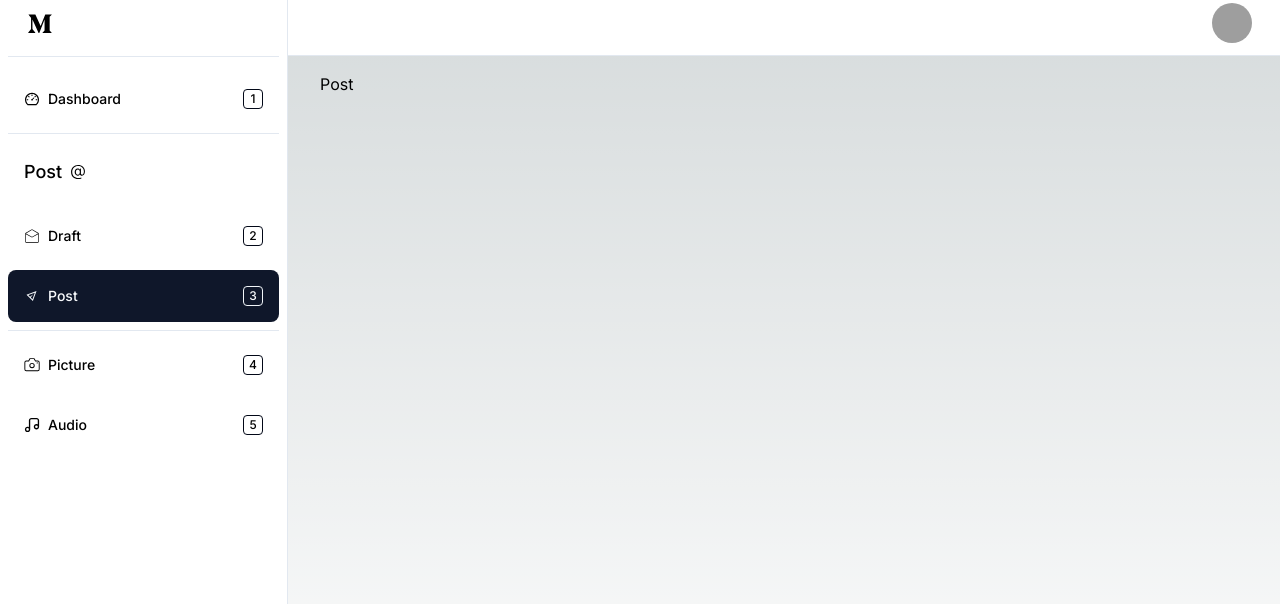
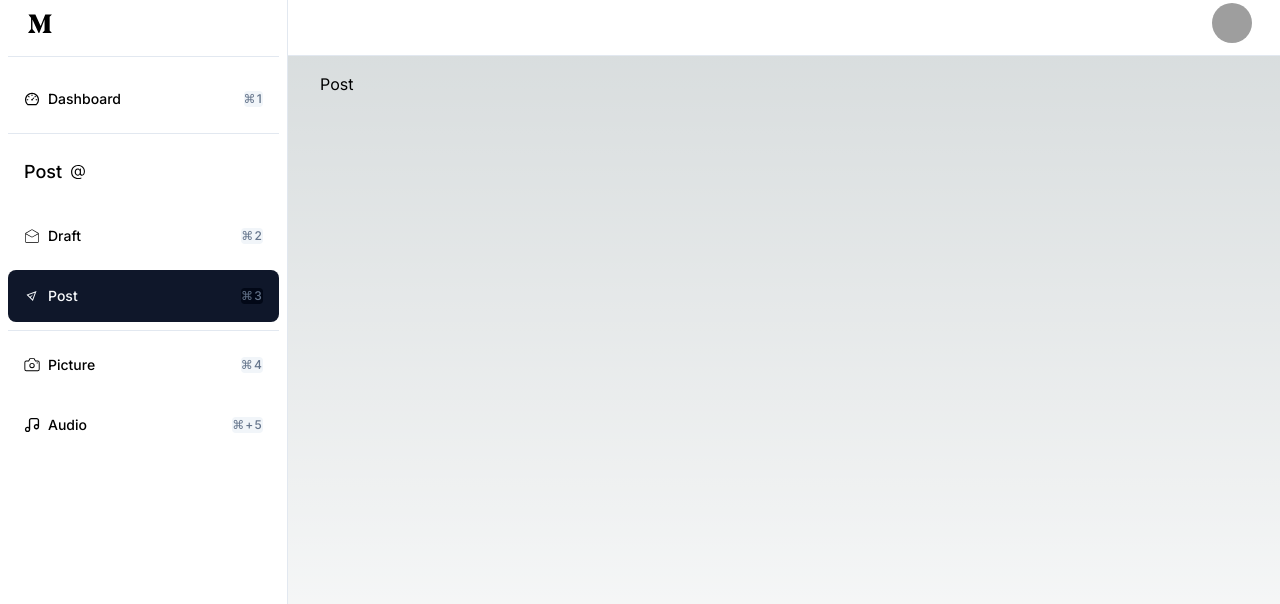
Before and after one commit to GuoKeMPF/blog_admin, a Next.js app: page /post in a window 1280 px wide. Shown: the top 604 px of the page. Built offline with nearby package versions, Linux system fonts and the light colour scheme; grey boxes are pictures that could not be loaded.

Commit message:
style(style): 修改样式

```diff
--- a/src/components/layout/side-bar/routes.tsx
+++ b/src/components/layout/side-bar/routes.tsx
@@ -1,4 +1,5 @@
 import { Icons } from '@/components/icons'
+import { CommandShortcut } from '@/components/ui'
 import { SideBarRoute, SideBarRoutes } from '@/interface'
 
 import React from 'react'
@@ -7,7 +8,7 @@ export const sideBarRoutes: SideBarRoutes = [
 	{
 		title: 'Dashboard',
 		key: 'Digit1',
-        shortcut_key: 1,
+		shortcut_key: <CommandShortcut>⌘1</CommandShortcut>,
 		path: '/dashboard',
 		icon: <Icons.Dashboard />,
 		type: 'route',
@@ -20,7 +21,7 @@ export const sideBarRoutes: SideBarRoutes = [
 			{
 				title: 'Draft',
 				key: 'Digit2',
-                shortcut_key: 2,
+				shortcut_key: <CommandShortcut>⌘2</CommandShortcut>,
 				path: '/draft',
 				icon: <Icons.Draft />,
 				type: 'route',
@@ -28,7 +29,7 @@ export const sideBarRoutes: SideBarRoutes = [
 			{
 				title: 'Post',
 				key: 'Digit3',
-                shortcut_key: 3,
+				shortcut_key: <CommandShortcut>⌘3</CommandShortcut>,
 				path: '/post',
 				icon: <Icons.Post />,
 				type: 'route',
@@ -38,7 +39,7 @@ export const sideBarRoutes: SideBarRoutes = [
 	{
 		title: 'Picture',
 		key: 'Digit4',
-        shortcut_key: 4,
+		shortcut_key: <CommandShortcut>⌘4</CommandShortcut>,
 		path: '/picture',
 		icon: <Icons.Photo />,
 		type: 'route',
@@ -46,7 +47,7 @@ export const sideBarRoutes: SideBarRoutes = [
 	{
 		title: 'Audio',
 		key: 'Digit5',
-        shortcut_key: 5,
+		shortcut_key: <CommandShortcut>⌘+5</CommandShortcut>,
 		path: '/audio',
 		icon: <Icons.Music />,
 		type: 'route',
--- a/src/components/layout/side-bar/side-bar.tsx
+++ b/src/components/layout/side-bar/side-bar.tsx
@@ -22,14 +22,23 @@ export const SideBar = ({ title, href, isInner, className }: SideBarProps) => {
 	const router = useRouter()
 	const pathname = usePathname()
 
-	useKeyPress(onKeyPress, eventKeyTrigger)
 
 	function onKeyPress(event: KeyboardEvent) {
-		const key = event.code
-		const targetPathname = keyCodePathnameMapping.get(key)
-		if (targetPathname && targetPathname !== pathname)
-			router.push(targetPathname)
+		if (event && (event.metaKey || event.ctrlKey)) {
+			event.preventDefault();
+			event.stopPropagation();
+			const key = event.code
+
+			const targetPathname = keyCodePathnameMapping.get(key)
+
+			if (targetPathname && targetPathname !== pathname) {
+				router.push(targetPathname)
+			}
+		}
 	}
+
+
+	useKeyPress(onKeyPress, eventKeyTrigger)
 
 	return (
 		<ScrollArea
--- a/src/components/navigation-link/index.tsx
+++ b/src/components/navigation-link/index.tsx
@@ -12,7 +12,7 @@ export interface NavigationLinkProps {
 	href: string
 	label: string
 	icon?: React.ReactNode
-  shortcut_key?: number | string
+	shortcut_key?: React.ReactNode
 }
 
 export const NavigationLink = memo(
@@ -63,14 +63,14 @@ export const NavigationLink = memo(
 					</span>
 				</span>
 				{shortcut_key && (
-          <span
+
+					<kbd title={`Shortcut key: ${shortcut_key}`}
 						className={cn(
-              'hidden h-5 w-5 place-content-center rounded border border-foreground text-xs font-medium  transition-colors duration-200  lg:grid',
-              isActive && 'border-muted')}
-            title={`Shortcut key: ${shortcut_key}`}
+							'hidden place-content-center bg-secondary rounded text-xs font-medium  transition-colors duration-200  lg:grid',
+							isActive && 'border-muted bg-foreground')}
 					>
 						{shortcut_key}
-          </span>
+					</kbd>
 				)}
 			</Link>
 		)
--- a/src/hooks/useKeyPress.ts
+++ b/src/hooks/useKeyPress.ts
@@ -11,7 +11,7 @@ export function useKeyPress(
 			}
 		}
 
-        window.addEventListener('keydown', handler, { passive: true })
+		window.addEventListener('keydown', handler)
 		return () => {
 			window.removeEventListener('keydown', handler)
 		}
--- a/src/interface/side-bar.ts
+++ b/src/interface/side-bar.ts
@@ -3,7 +3,7 @@ export interface SideBarRoute {
 	key: string
 	path: string
 	icon: React.ReactNode
-    shortcut_key: string | number
+	shortcut_key: React.ReactNode
 	type: 'route'
 }
 
```
Lines whose indentation alone changed are shown as unchanged.
